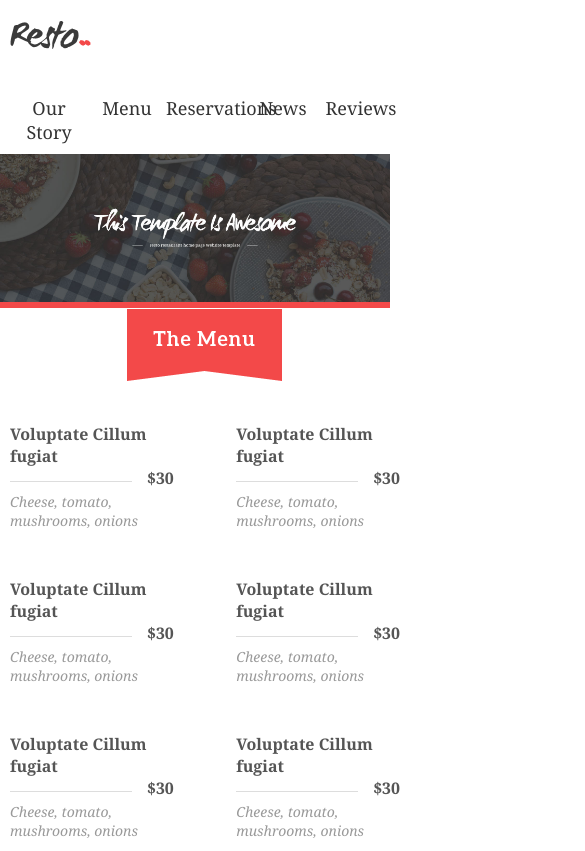
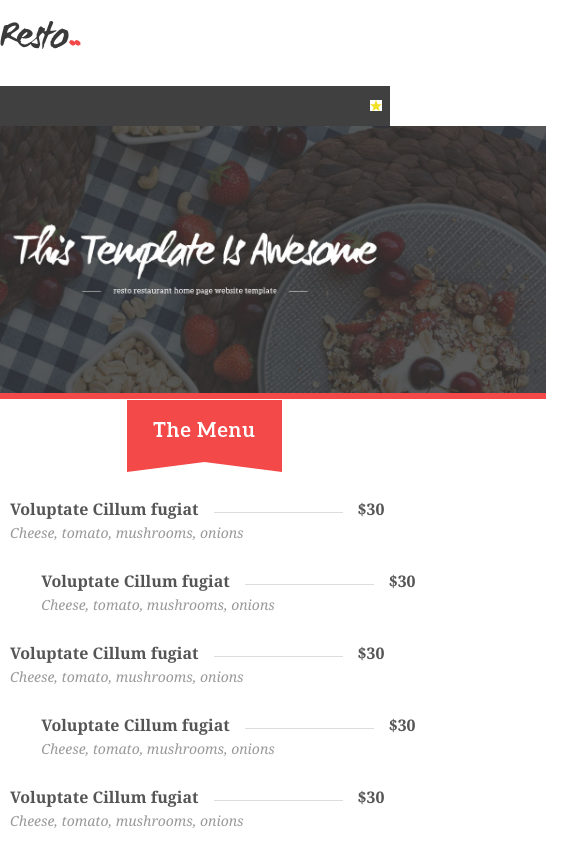
Before and after one commit to Crawford30/ResponsiveWeb, a plain HTML site: page index.html in a window 390 px wide. Shown: the top 851 px of the page, 585 px wide, since content can reach past the window. Drawn offline with nearby package versions, Linux system fonts and the light colour scheme.

Commit message:
Mobile menu

```diff
--- a/index.html
+++ b/index.html
@@ -13,6 +13,7 @@
             <div class="wrapper">
                 <h1 class="logo">Resto</h1>
                 <nav>
+                    <a class="burger-nav"></a>
                     <h2>Main Navigation</h2>
                     <ul>
                         <li><a href="">Our Story</a></li>
@@ -24,6 +25,7 @@
                 </nav>
             </div>
         </header>
+
 
         <!-- Start homepage content -->
 
@@ -139,4 +141,11 @@
 
     </body>
 
+
+    <script
+  src="https://code.jquery.com/jquery-3.5.1.min.js"
+  integrity="sha256-9/aliU8dGd2tb6OSsuzixeV4y/faTqgFtohetphbbj0="
+  crossorigin="anonymous"></script>
+  <script src="menu.js"></script>
+
 </html>
--- /dev/null
+++ b/menu.js
@@ -0,0 +1,10 @@
+$(document).ready(function() {
+	/*when the doc opens we get the burger-nav*/
+
+	$(".burger-nav").on("click", function() {
+
+		$("header nav ul").toggleClass("open"); /*toggle open class*/
+
+	});
+
+});
--- a/style.css
+++ b/style.css
@@ -186,6 +186,8 @@ footer a{
 
 
 
+
+/*Tablets*/
 @media screen and (max-width: 700px) {
 
 
@@ -231,10 +233,87 @@ footer a{
 }
 
 
-@media screen and (max-width: 400px) {
+
+/*Mobile Device */
+@media screen and (max-width: 480px) {
+
+    .burger-nav {
+        display: block;
+        height: 40px; /*since we used block we can give it a heigh*/
+        width: 100%;
+        background: url(images/star.png) no-repeat 98% center; /*98& to put it on the righ*/
+        background-color: #404040;
+        cursor: pointer;
+    }
+
+    header .wrapper {
+        /*remove padding of the div*/
+        width: 100%;
+        padding: 0;
+
+    }
+
+    /*styling the Ul header in samll deviece*/
+
+    header nav ul {
+        overflow: hidden; /**/
+        background: #505050;
+
+       height: 0;  /*by default the height will be zero*/
+
+    }
+
+     /*When it has a class of open apply this style*/
+     header nav ul.open {
+        height: auto;
+
+     }
+
+        /* Styling li*/
+        header nav ul li{
+            float: none;
+            text-align: left;
+            width: 100%;
+            margin: 0;
+        }
+
+
+         /* Styling link*/
+        header nav ul li a{
+            color: #fff;
+            padding: 10px;
+            margin-bottom: 1px solid #404040;
+            display: block;
+            margin: 0;
+
+
+        }
+
+
 
     #featured li{
-        width:92%;
+
+        width:90%;
+        margin: 20px 5px;
+
+    }
+
+    footer ul {
+        width: 98%;
+        text-align: center;
+    }
+
+    #home-menu li {
+        float: none;
+        width: 96%;
+        margin 30px 2% !important;
+    }
+
+
+    #main-banner img {
+        position: relative; /*to offset it left and right, to offset an element we need to give it propety*/
+        width: 180%;
+        left: -40%; /*offset it left, ie 40+40, 180-80 */
 
     }
 
```
